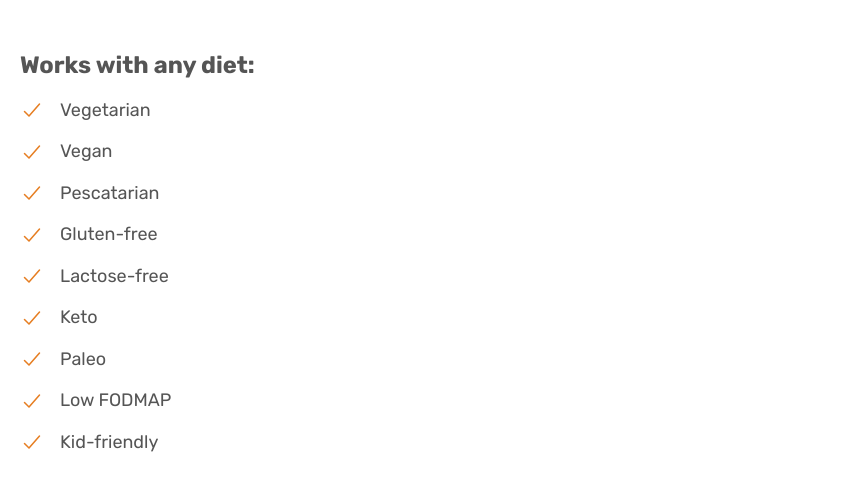
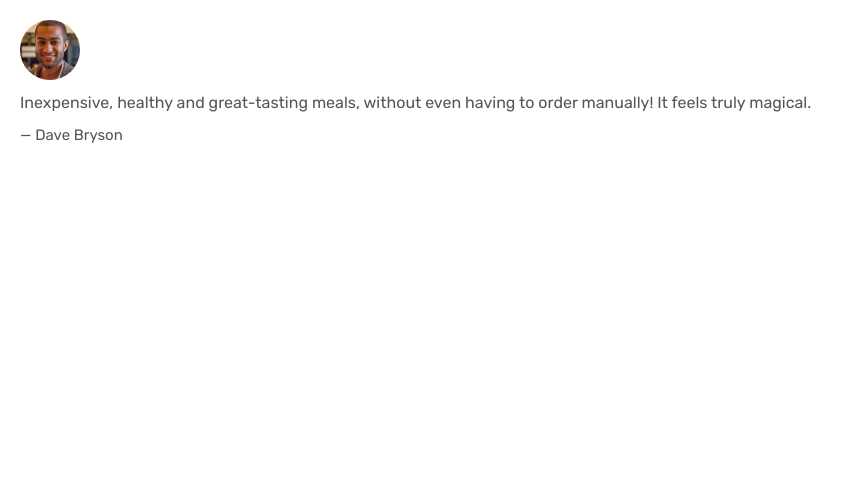
Before and after one commit to pbnjaay/omni, a plain HTML site: page labo.html in a window 1280 px wide. Shown: the whole page, without its empty margins (0-849 px from the left). Drawn offline with nearby package versions, Linux system fonts and the light colour scheme.

Commit message:
adding testimonial component

```diff
--- a/css/style.css
+++ b/css/style.css
@@ -10,6 +10,7 @@
     --darker-primary: #cf711f;
     --lighter-primary: rgb(230, 125, 34 ,50%);
     --lighter-text: #767676;
+    --color-gray: #6f6f6f;
     --transition-btn: transition: all 250ms ease;
 }
 
@@ -36,7 +37,7 @@ html {
 body {
     color: var(--color-text);
     font-family: 'Rubik', sans-serif;
-    font-size: 1.8rem;
+    font-size: 1.6rem;
     font-weight: 400;
     line-height: 1.75;
 }
@@ -79,7 +80,7 @@ h5 {
 
 small,
 .text_small {
-    font-size: 0.75rem;
+    font-size: 1.5rem;
 }
 
 strong {
@@ -243,6 +244,23 @@ a {
     font-weight: 700;
 }
 
-/* diet */
-.diet {
+.diet {}
+
+/* testimonial */
+
+.testimonial {
 }
+
+.testimonial__text {
+    margin-bottom: 0.4rem;
+}
+
+.testimonial_img {
+    width: 6rem;
+    height: 6rem;
+    border-radius: 50%;
+}
+
+.testimonial_name {
+    color: var(--color-gray);
+}
--- a/labo.html
+++ b/labo.html
@@ -20,73 +20,17 @@
     <link rel="stylesheet" href="css/style.css" />
   </head>
   <body style="padding: 2rem">
-    <div class="diet">
-      <h3>Works with any diet:</h3>
-      <ui class="list list--icon">
-        <li class="list__item">
-          <ion-icon
-            class="icon icon--primary"
-            name="checkmark-outline"
-          ></ion-icon
-          >Vegetarian
-        </li>
-        <li class="list__item">
-          <ion-icon
-            class="icon icon--primary"
-            name="checkmark-outline"
-          ></ion-icon
-          >Vegan
-        </li>
-        <li class="list__item">
-          <ion-icon
-            class="icon icon--primary"
-            name="checkmark-outline"
-          ></ion-icon
-          >Pescatarian
-        </li>
-        <li class="list__item">
-          <ion-icon
-            class="icon icon--primary"
-            name="checkmark-outline"
-          ></ion-icon
-          >Gluten-free
-        </li>
-        <li class="list__item">
-          <ion-icon
-            class="icon icon--primary"
-            name="checkmark-outline"
-          ></ion-icon
-          >Lactose-free
-        </li>
-        <li class="list__item">
-          <ion-icon
-            class="icon icon--primary"
-            name="checkmark-outline"
-          ></ion-icon
-          >Keto
-        </li>
-        <li class="list__item">
-          <ion-icon
-            class="icon icon--primary"
-            name="checkmark-outline"
-          ></ion-icon
-          >Paleo
-        </li>
-        <li class="list__item">
-          <ion-icon
-            class="icon icon--primary"
-            name="checkmark-outline"
-          ></ion-icon
-          >Low FODMAP
-        </li>
-        <li class="list__item">
-          <ion-icon
-            class="icon icon--primary"
-            name="checkmark-outline"
-          ></ion-icon
-          >Kid-friendly
-        </li>
-      </ui>
+    <div class="testimonial">
+      <img
+        class="testimonial_img"
+        src="/img/customers/dave.jpg"
+        alt="customer"
+      />
+      <blockquote class="testimonial__text">
+        Inexpensive, healthy and great-tasting meals, without even having to
+        order manually! It feels truly magical.
+      </blockquote>
+      <small class="testimonial__name">&mdash; Dave Bryson</small>
     </div>
   </body>
 </html>
```
Also changed, not shown: components/diet.html (added, +41 -0 lines).
